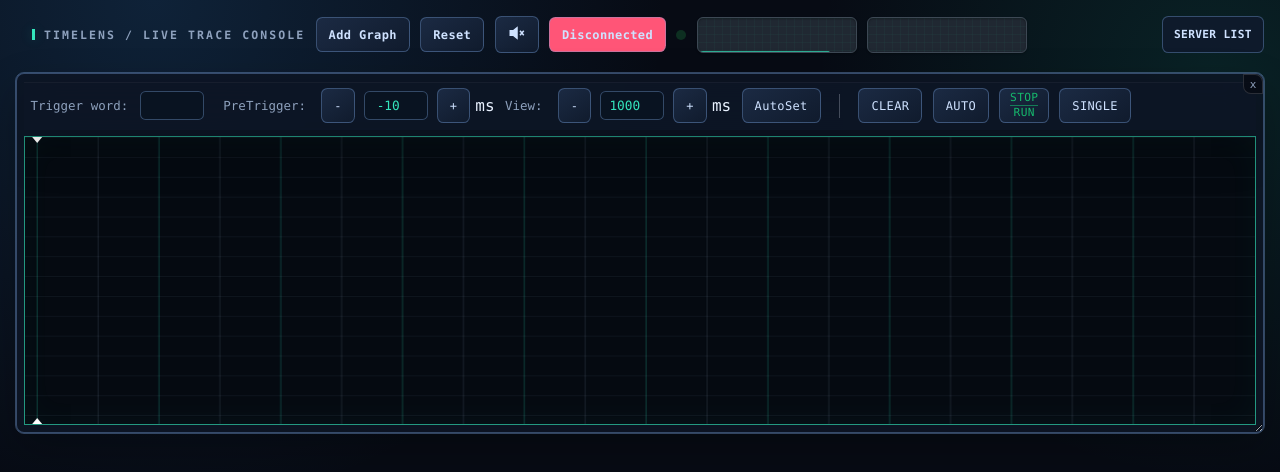
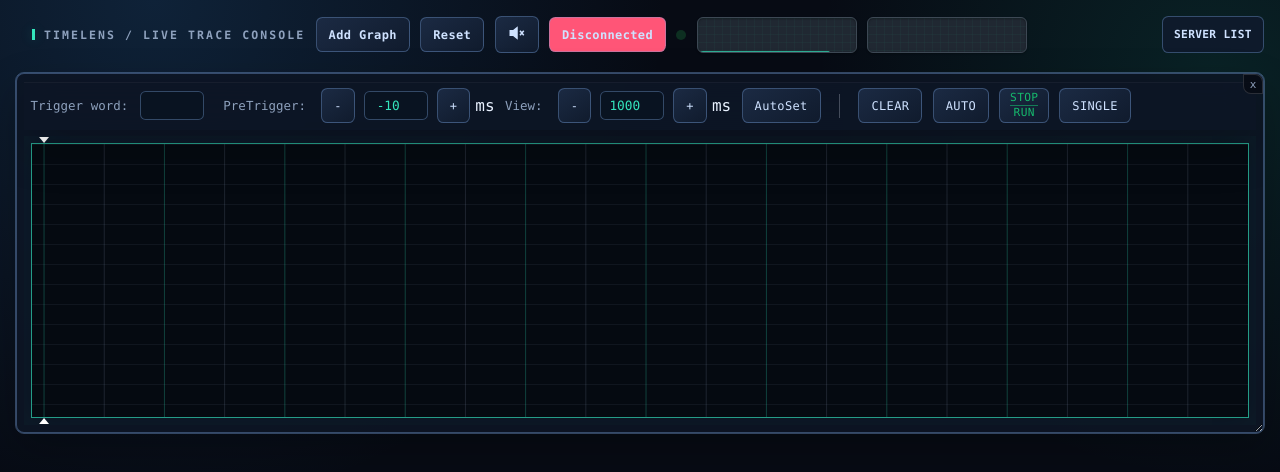
Before and after one commit to CobaltFusion/timelens, a website with bundled scripts: page src/timelens/webclient/graph.html in a window 1280 px wide. Built offline with nearby package versions, Linux system fonts and the light colour scheme; no server answers.

Commit message:
Draw the zero-point outside the graph area

```diff
--- a/src/timelens/webclient/barstack.js
+++ b/src/timelens/webclient/barstack.js
@@ -226,8 +226,8 @@ export class BarStack {
 
         // Position near the mouse, but keep the tooltip inside the graph.
         const dpr = window.devicePixelRatio || 1;
-        const canvasWidth = this.ctx.canvas.width / dpr;
-        const canvasHeight = this.ctx.canvas.height / dpr;
+        const canvasWidth = this.areaWidthPx ?? this.ctx.canvas.width / dpr;
+        const canvasHeight = this.areaHeightPx ?? this.ctx.canvas.height / dpr;
 
         const tx = Math.max(0, Math.min(this.mouseX + 12, canvasWidth - tooltipWidth));
         const ty = Math.max(0, Math.min(this.mouseY - 24, canvasHeight - tooltipHeight));
--- a/src/timelens/webclient/graph.css
+++ b/src/timelens/webclient/graph.css
@@ -242,9 +242,9 @@ button:focus-visible {
     visibility: hidden;
     width: 100%;
     margin: 0;
-    border: 1px solid rgba(52, 229, 189, 0.65);
-    border-radius: 0px;
-    background: #050a11;
+    /* background and border of the graph area are drawn on the canvas, inside an invisible margin */
+    border: none;
+    background: transparent;
     box-shadow: inset 0 0 2rem rgba(52, 229, 189, 0.04);
 }
 
--- a/src/timelens/webclient/graph.js
+++ b/src/timelens/webclient/graph.js
@@ -11,7 +11,8 @@ export class Graph {
         this.canvas.classList.add("graph");
         this.mouseX = 0;
         this.mouseY = 0;
-        this.graphWidthPx = 0;
+        this.marginPx = 8;          // invisible margin around the graph area, holds the zero-point markers
+        this.graphWidthPx = 0;      // size of the graph area, excluding the margin
         this.graphHeightPx = 0;
         this.zeroShiftUs = 0;
         this.graphWidthUs = 0;
@@ -45,17 +46,14 @@ export class Graph {
                 return;
             }
 
-            const rect = this.canvas.getBoundingClientRect();
-            this.selectionStartX = e.clientX - rect.left;
+            this.selectionStartX = this.#toGraphX(e);
             this.selectionEndX = this.selectionStartX;
             this.selecting = true;
         });
 
         this.canvas.addEventListener("mousemove", (e) => {
-            const rect = this.canvas.getBoundingClientRect();
-
-            this.mouseX = e.clientX - rect.left;
-            this.mouseY = e.clientY - rect.top;
+            this.mouseX = this.#toGraphX(e);
+            this.mouseY = this.#toGraphY(e);
 
             if (this.selecting) {
                 this.selectionEndX = this.mouseX;
@@ -69,12 +67,20 @@ export class Graph {
             }
 
             if (this.selecting) {
-                const rect = this.canvas.getBoundingClientRect();
-                this.selectionEndX = e.clientX - rect.left;
+                this.selectionEndX = this.#toGraphX(e);
                 this.selecting = false;
                 this.render();
             }
         });
+    }
+
+    // mouse position in graph area coordinates, (0, 0) is the top-left of the graph area
+    #toGraphX(e) {
+        return e.clientX - this.canvas.getBoundingClientRect().left - this.marginPx;
+    }
+
+    #toGraphY(e) {
+        return e.clientY - this.canvas.getBoundingClientRect().top - this.marginPx;
     }
 
     element() {
@@ -145,21 +151,50 @@ export class Graph {
             ctx.stroke();
         }
 
+        ctx.restore();
+    }
+
+    // Background and border of the graph area, the margin around it stays transparent.
+    drawGraphArea(ctx) {
+        ctx.save();
+        ctx.fillStyle = "#050a11";
+        ctx.fillRect(0, 0, this.graphWidthPx, this.graphHeightPx);
+        ctx.strokeStyle = "rgba(52, 229, 189, 0.65)";
+        ctx.lineWidth = 1;
+        ctx.strokeRect(-0.5, -0.5, this.graphWidthPx + 1, this.graphHeightPx + 1);
+        ctx.restore();
+    }
+
+    // Triangles in the margin above and below the graph area, pointing at the zero point.
+    drawZeroMarkers(ctx) {
+        if (this.graphWidthUs <= 0) {
+            return;
+        }
+
+        const zeroX = this.zeroShiftUs / this.graphWidthUs * this.graphWidthPx;
+        if (zeroX < 0 || zeroX > this.graphWidthPx) {
+            return;     // panned out of view
+        }
+
+        const size = 6;     // height of the triangle, fits in the margin
+        const gap = 1;      // space between the triangle tip and the graph area
+
+        ctx.save();
         ctx.fillStyle = "white";
 
         // Top marker
         ctx.beginPath();
-        ctx.moveTo(zeroX - 5, 0);
-        ctx.lineTo(zeroX + 5, 0);
-        ctx.lineTo(zeroX, 6);
+        ctx.moveTo(zeroX - 5, -gap - size);
+        ctx.lineTo(zeroX + 5, -gap - size);
+        ctx.lineTo(zeroX, -gap);
         ctx.closePath();
         ctx.fill();
 
         // Bottom marker
         ctx.beginPath();
-        ctx.moveTo(zeroX - 5, graphHeightPx);
-        ctx.lineTo(zeroX + 5, graphHeightPx);
-        ctx.lineTo(zeroX, graphHeightPx - 6);
+        ctx.moveTo(zeroX - 5, this.graphHeightPx + gap + size);
+        ctx.lineTo(zeroX + 5, this.graphHeightPx + gap + size);
+        ctx.lineTo(zeroX, this.graphHeightPx + gap);
         ctx.closePath();
         ctx.fill();
 
@@ -431,18 +466,35 @@ export class Graph {
         const ctx = this.canvas.getContext("2d");
         if (!ctx) return
 
+        const dpr = window.devicePixelRatio || 1; // dpr == 1.25 if your browser zoom is 125%
+        const canvasWidthPx = this.canvas.width / dpr;
+        const canvasHeightPx = this.canvas.height / dpr;
+        ctx.clearRect(0, 0, canvasWidthPx, canvasHeightPx);
+
+        this.graphWidthPx = Math.max(0, canvasWidthPx - 2 * this.marginPx);
+        this.graphHeightPx = Math.max(0, canvasHeightPx - 2 * this.marginPx);
+
+        // everything is drawn in graph area coordinates
+        ctx.save();
+        ctx.translate(this.marginPx, this.marginPx);
+        this.drawGraphArea(ctx);
+
+        // the graph itself is clipped to the graph area
+        ctx.save();
+        ctx.beginPath();
+        ctx.rect(0, 0, this.graphWidthPx, this.graphHeightPx);
+        ctx.clip();
         this.renderGraph(ctx);
         this.drawSelection(ctx);
         this.drawCursor(ctx);
+        ctx.restore();
+
+        this.drawZeroMarkers(ctx);
+        ctx.restore();
     }
 
     renderGraph(ctx) {
-
         // We always draw the grid and pre-trigger cursor
-        const dpr = window.devicePixelRatio || 1; // dpr == 1.25 if your browser zoom is 125%
-        this.graphWidthPx = this.canvas.width / dpr;
-        this.graphHeightPx = this.canvas.height / dpr;
-        ctx.clearRect(0, 0, this.canvas.width / dpr, this.canvas.height / dpr);
 
         const graphWidthMs = this.getGraphWidthMs();
         const preTriggerMs = this.getPreTriggerMs();
@@ -493,6 +545,8 @@ export class Graph {
             endPointUs,
             zeroPointUs
         );
+        bars.areaWidthPx = this.graphWidthPx;
+        bars.areaHeightPx = this.graphHeightPx;
 
         // Pair open/close events over all data, so events that started before the view are
         // still found. Only events that overlap the view are added to the bars, so threads and
```
